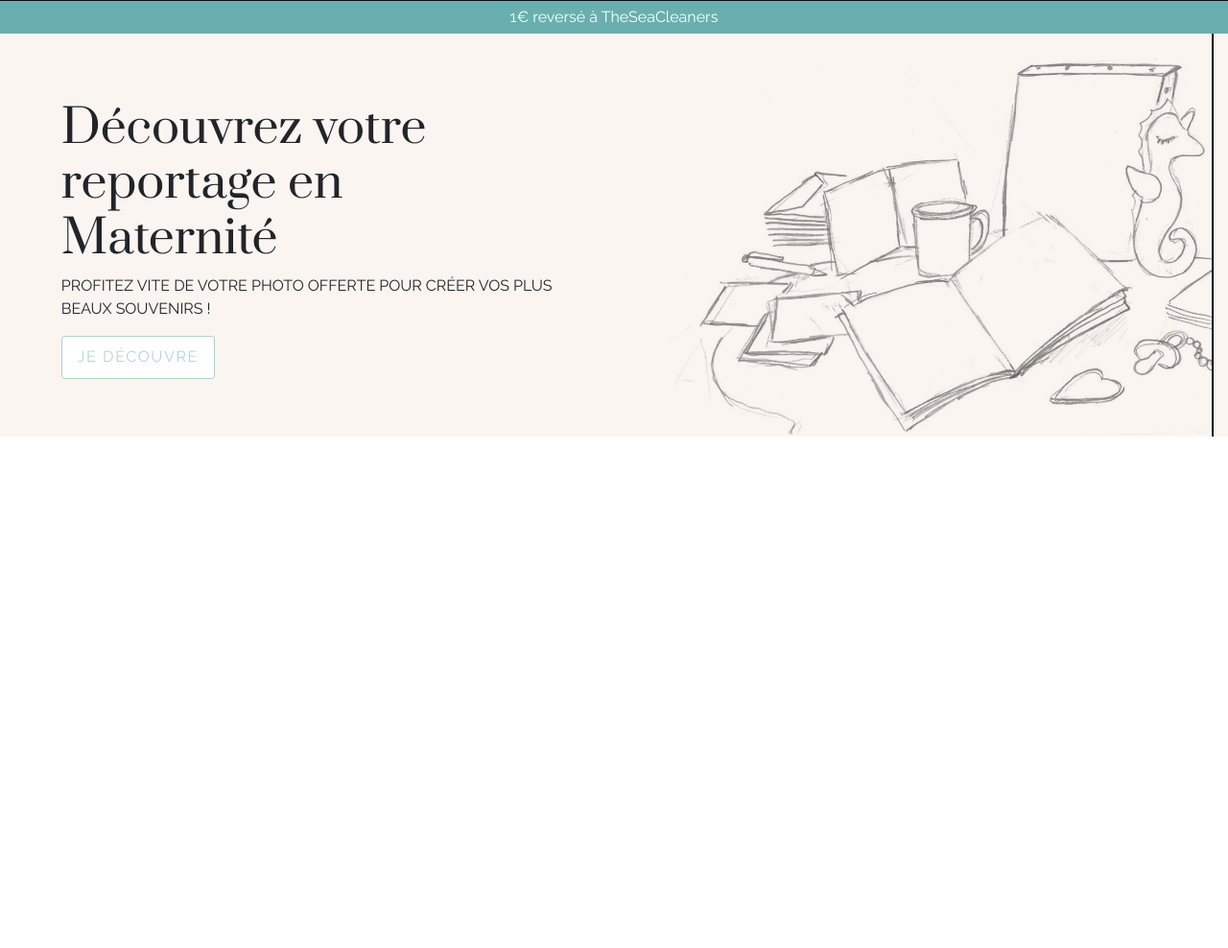
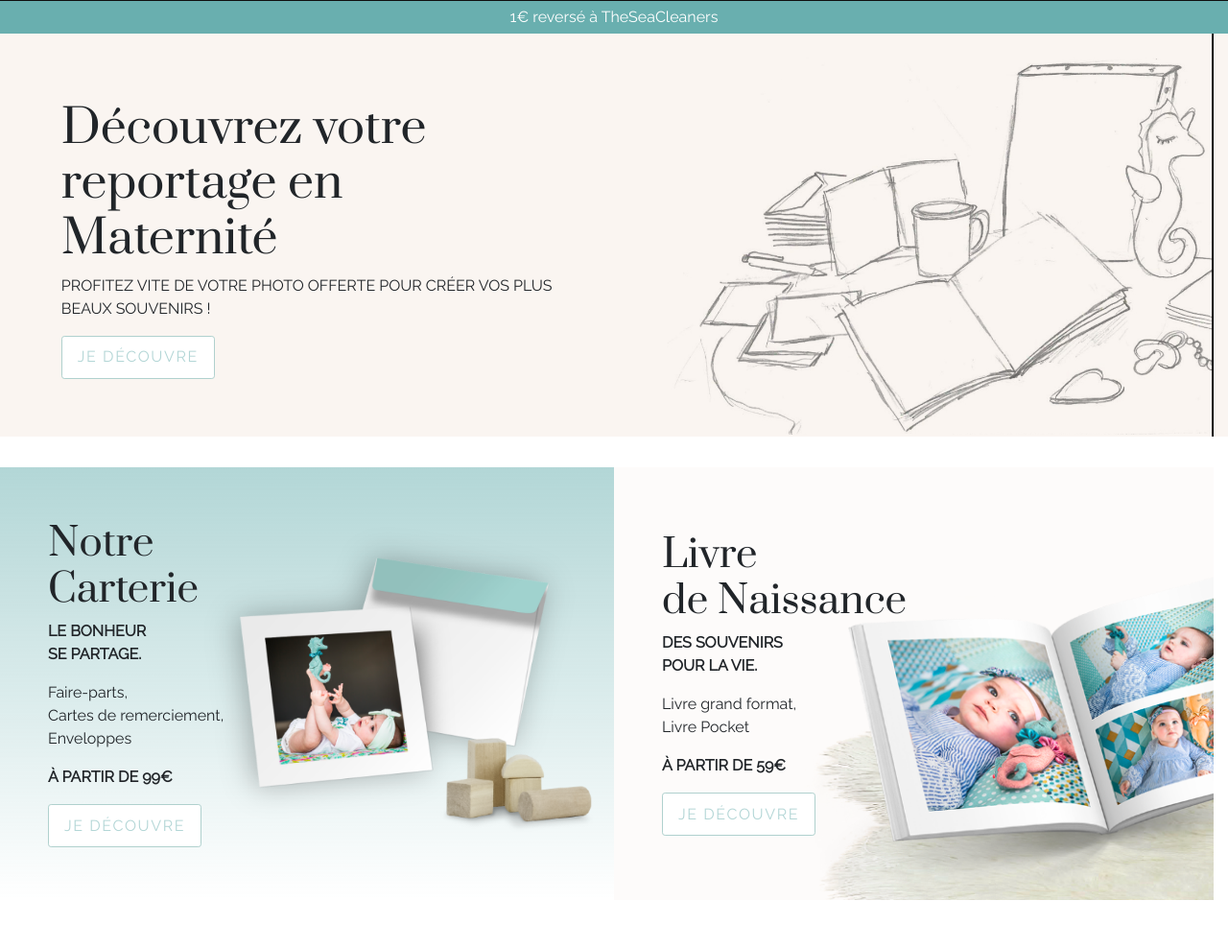
Before and after one commit to mbsenvoillage/honore-proto, a plain HTML site: page index.html in a window 1280 px wide. Shown: the part 130-1118 px from the top of the page at 96% size. Before the commit the page ends 800 px from the top, so only its background shows below. Drawn offline with nearby package versions, Linux system fonts and the light colour scheme.

Commit message:
HP center zone (products) part 1

```diff
--- a/css/responsive.css
+++ b/css/responsive.css
@@ -43,18 +43,6 @@
 
     .nav-link {
         text-align: center;
-    }
-
-    .menu-bottom-wrapper {
-        position: fixed;
-        bottom: 0;
-        width: 100%;
-        display: flex;
-        height: 60px;
-        left: -100%;
-        z-index: 3;
-        transition: left .5s cubic-bezier(0,1,.5,1);
-        background-color: rgba(103, 174, 174, 1);
     }
 
     .pull-sidebar {
@@ -176,3 +164,67 @@
     }
 
 }
+
+/*  Products & Credo */
+
+@media screen and (max-width: 580px) {
+
+    .carterie-wrapper .text-wrapper, .album-wrapper .text-wrapper {
+        z-index: 3;
+        padding: 0 0 0 16px;
+        width: 100%;
+    }
+
+    .text-wrapper h3 {
+        font-size: 24px !important;
+
+    }
+
+
+    .carterie-wrapper .text-wrapper p, .album-wrapper .text-wrapper p {
+        font-size: 10px;
+        margin-bottom: 0.6rem;
+
+    }
+
+     .carterie-wrapper button, .album-wrapper button {
+        font-size: 12px;
+         padding: 0.5rem;
+    }
+
+}
+
+@media screen and (min-width: 1010px) {
+    .products .col-md-12 {
+        padding-left: 0;
+        padding-right: 0;
+    }
+
+    .jumbotron-fluid {
+        margin-bottom: 2rem;
+    }
+
+    .products .livre-col {
+        padding-right: 15px;
+    }
+
+}
+
+@media screen and (min-width: 1500px) {
+    .products .carterie-col {
+        padding-left: 105px;
+        padding-right: 20px;
+    }
+
+    .products .livre-col {
+        padding-left: 40px;
+        padding-right: 105px;
+    }
+
+}
+
+@media screen and (max-width: 1200px) {
+    .carterie-wrapper, .album-wrapper {
+        margin-bottom: 1rem;
+    }
+}
--- a/css/style.css
+++ b/css/style.css
@@ -1,4 +1,3 @@
-@import "responsive.css";
 
 /** FONT IMPORTS **/
 
@@ -136,6 +135,18 @@ header {
     display: flex;
 }
 
+.menu-bottom-wrapper {
+    position: fixed;
+    bottom: 0;
+    width: 100%;
+    display: flex;
+    height: 60px;
+    left: -100%;
+    z-index: 39;
+    transition: left .5s cubic-bezier(0,1,.5,1);
+    background-color: rgba(103, 174, 174, 1);
+}
+
 
 a {
     text-decoration: none;
@@ -197,7 +208,7 @@ a {
     font-size: 1rem;
 }
 
-.jumbo-left-col button {
+button {
     color: #B3D6D6;
     background-color: white;
     font-family: RalewayReg, sans-serif;
@@ -213,3 +224,85 @@ a {
     margin-left: 8%;
     padding: 20px 0 10px 0;
 }
+
+/*  Products & Credo */
+
+.carterie-wrapper, .album-wrapper {
+    position: relative;
+    display: inline-flex;
+    align-items: center;
+    margin-bottom: 50px;
+    width: 100%;
+}
+
+.carterie-wrapper:before, .album-wrapper:before {
+    content: "";
+    opacity: 0.5;
+    position: absolute;
+    display: block;
+    width: 100%;
+    height: 100%;
+}
+
+.carterie-wrapper:before {
+    background:transparent linear-gradient(180deg, rgba(103, 174, 174, 1) 0%, rgba( 255 , 255 , 255 , 0.000 ) 100%) 0% 0% no-repeat padding-box;
+}
+
+.album-wrapper:before {
+    background-color: #FBF8F6;
+}
+
+.text-wrapper {
+    padding: 0 50px 0 50px;
+    position: absolute;
+    width: 100%;
+    z-index: 2;
+
+}
+
+.carterie-wrapper .subtitle, .carterie-wrapper .price, .album-wrapper .subtitle, .album-wrapper .price {
+    text-transform: uppercase;
+    font-weight: bold;
+}
+
+.carterie-wrapper .text-wrapper h3, .album-wrapper .text-wrapper h3 {
+    font-size: 2.5rem;
+    font-family: PrataReg, serif;
+}
+
+.carterie-wrapper .text-wrapper p, .album-wrapper .text-wrapper p {
+    font-family: RalewayReg, sans-serif;
+}
+
+
+
+.carterie-wrapper .image-wrapper {
+    width: 71%;
+    margin-left: 27%;
+    overflow: hidden;
+}
+
+.album-wrapper .image-wrapper {
+    width: 100%;
+    margin-left: 27%;
+    overflow: hidden;
+}
+
+.carterie-wrapper .image-wrapper img {
+    width: 142%;
+    transform: translateX(-12%);
+}
+
+.album-wrapper .image-wrapper img {
+    width: 182%;
+    transform: translateX(-38%);
+}
+
+.products .col-md-12 {
+    padding-left: 0;
+    padding-right: 0;
+}
+
+.jumbotron-fluid {
+    margin-bottom: 1rem;
+}
--- a/index.html
+++ b/index.html
@@ -19,7 +19,7 @@
                     <div class="col-12">
                         <div class="navbar-header brand">
                             <a>
-                               <img src="images/Honore_logo.svg">
+                               <img src="images/Honore_logo.svg" />
                             </a>
 
                         </div>
@@ -112,16 +112,13 @@
     </nav>
 </header>
 
-
-
-
-
-
 <aside>
     <div class="top-page-banner home-page">
         <p>1€ reversé à TheSeaCleaners</p>
     </div>
 </aside>
+
+<section class="jumbo">
 <div class="jumbotron jumbotron-fluid">
     <div class="container-fluid">
         <div class="row">
@@ -134,13 +131,59 @@
             </div>
             <div class="col-sm-8 col-md-6 pencil-drawing">
                 <div class="jumbo-image-wrapper">
-                    <img src="images/jumbo-pencil-small-color.png" id="jumbo-pencil">
+                    <img src="images/jumbo-pencil-small-color.png" id="jumbo-pencil" />
                 </div>
 
             </div>
         </div>
     </div>
 </div>
+</section>
+
+<section class="products-credo">
+    <div class="container-fluid">
+        <div class="row products">
+            <div class="col-md-12 col-lg-12 col-xl-6 carterie-col">
+                <div class="carterie-wrapper">
+                    <div class="text-wrapper">
+                        <h3>Notre <br>Carterie</h3>
+                        <p class="subtitle">Le bonheur <br> se partage.</p>
+                        <p>Faire-parts,<br> Cartes de remerciement,<br> Enveloppes</p>
+                        <p class="price">À partir de 99€</p>
+                        <button>Je découvre</button>
+                    </div>
+
+                    <div class="image-wrapper">
+                        <img src="images/Mockup_Carte.png"/>
+                    </div>
+
+                </div>
+
+            </div>
+            <div class="col-md-12 col-lg-12 col-xl-6 livre-col">
+                <div class="album-wrapper">
+                    <div class="text-wrapper">
+                        <h3>Livre <br>de Naissance</h3>
+                        <p class="subtitle">Des souvenirs<br> pour la vie.</p>
+                        <p>Livre grand format,<br> Livre Pocket</p>
+                        <p class="price">À partir de 59€</p>
+                        <button>Je découvre</button>
+                    </div>
+                    <div class="image-wrapper">
+                        <img src="images/Mockup_Livre.png"/>
+                    </div>
+
+                </div>
+
+            </div>
+
+        </div>
+        <div class="row credo">
+
+        </div>
+
+    </div>
+</section>
 
 
 
```
Also changed, not shown: images/Mockup_Carte.png (added), images/Mockup_Livre.png (added).
